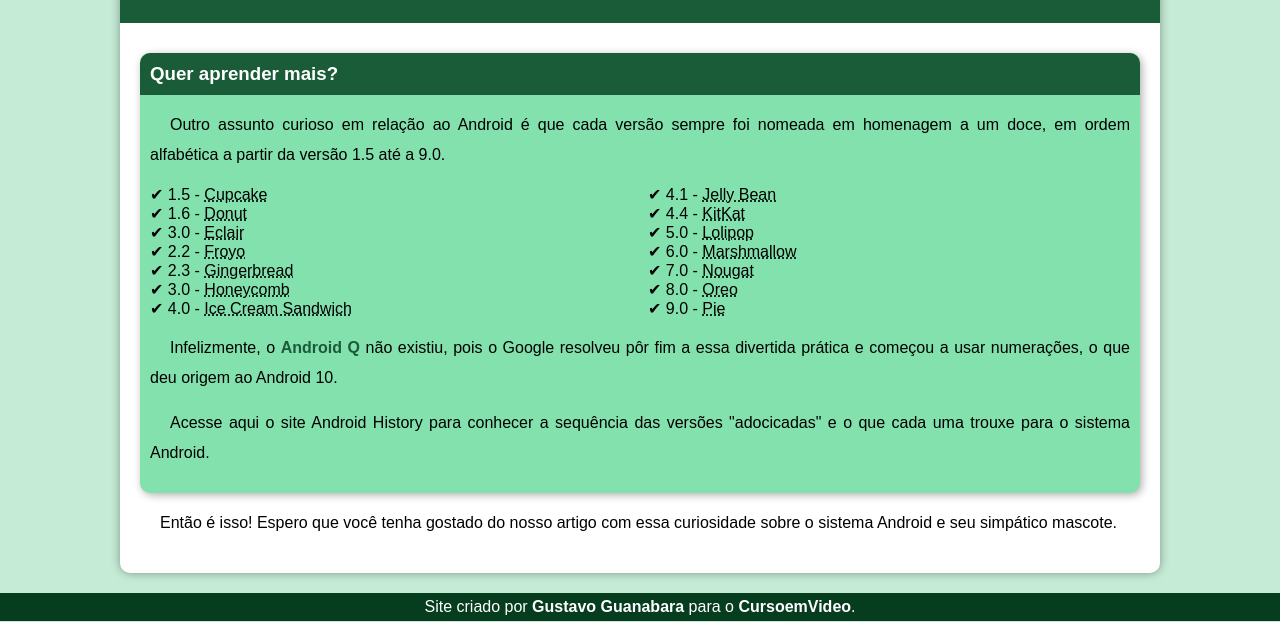
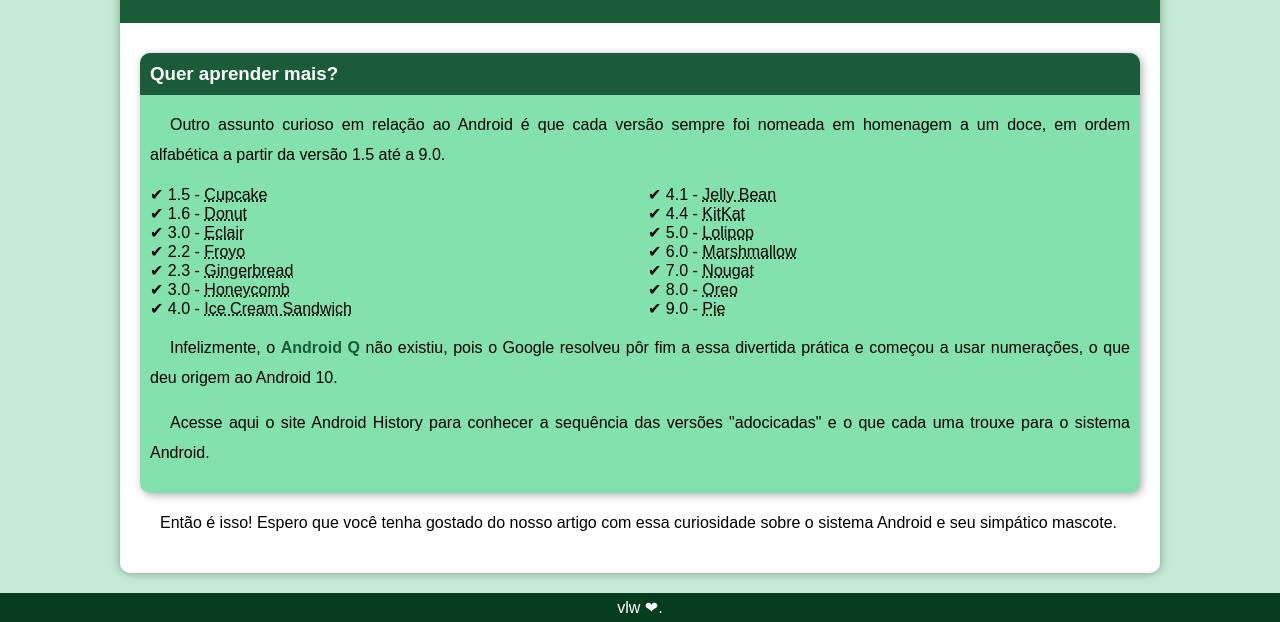
Before and after one commit to arthursantos09/projeto-android, a plain HTML site: page index.html in a window 1280 px wide. Shown: the part 2283-2905 px from the top of the page. Drawn offline with Linux system fonts and the light colour scheme.

Commit message:
mudei o footer

```diff
--- a/index.html
+++ b/index.html
@@ -98,7 +98,7 @@
         </article>
     </main>
     <footer>
-            <p>Site criado por <a href="https://gustavoguanabara.github.io">Gustavo Guanabara</a> para o <a href="https://www.youtube.com/cursoemvideo">CursoemVideo</a>.</p>
+            <p>vlw &#x2764;.</p>
     </footer>
 </body>
 </html>
```
